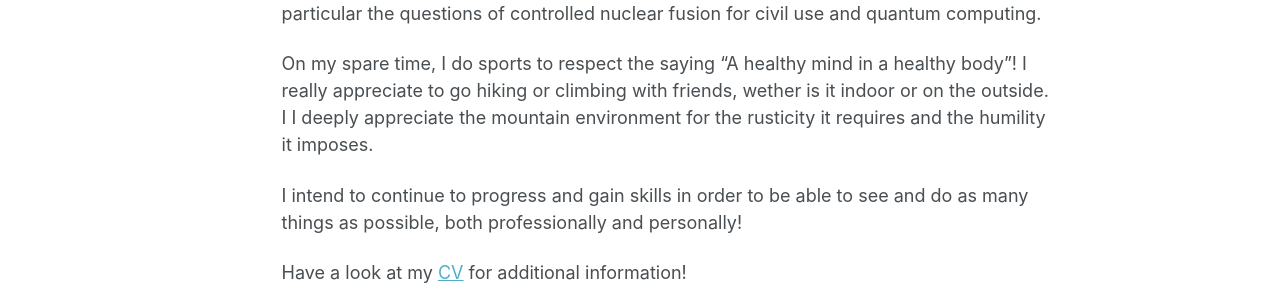
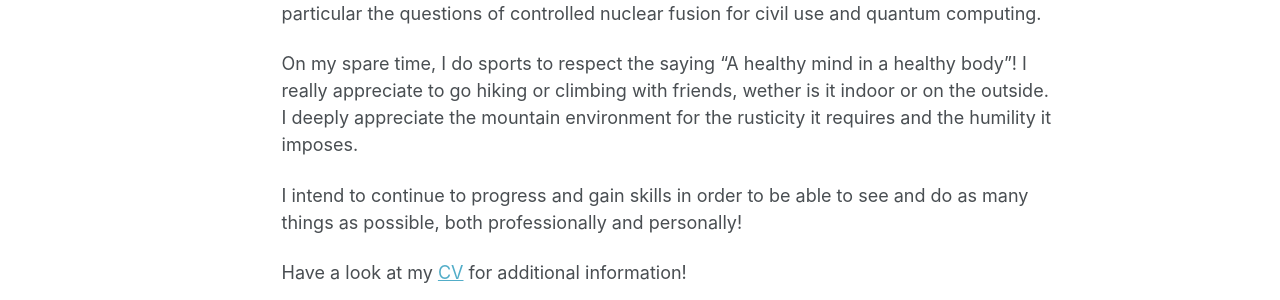
Before and after one commit to alex-pierron/alex-pierron.github.io, a Jekyll site: the page built from _pages/about.md, in a window 1280 px wide and 1331 px high. Shown: the part 573-873 px from the top of the window. Built offline with Jekyll 4.4.1, drawn with Linux system fonts in a browser that asks for light colours.

```diff
--- a/_pages/about.md
+++ b/_pages/about.md
@@ -17,11 +17,12 @@ In addition to my current degree, I also hold a double bachelor in Mathematics a
 Thanks to my scientific background in physics, I remain very interested and curious in the various discoveries and areas of research in physics, in particular the questions of controlled nuclear fusion for civil use and quantum computing.
 
 On my spare time, I do sports to respect the saying "A healthy mind in a healthy body"! I really appreciate to go hiking or climbing with friends, wether is it indoor or on the outside.
-I I deeply appreciate the mountain environment for the rusticity it requires and the humility it imposes.
+I deeply appreciate the mountain environment for the rusticity it requires and the humility it imposes.
 
 I intend to continue to progress and gain skills in order to be able to see and do as many things as possible, both professionally and personally!
 
 
 Have a look at my [CV](http://alex-pierron.github.io/files/pierron_cv.pdf) for additional information!
 
+
 Please, do not hesitate to ask me any question by email or by Linkedin.
```
